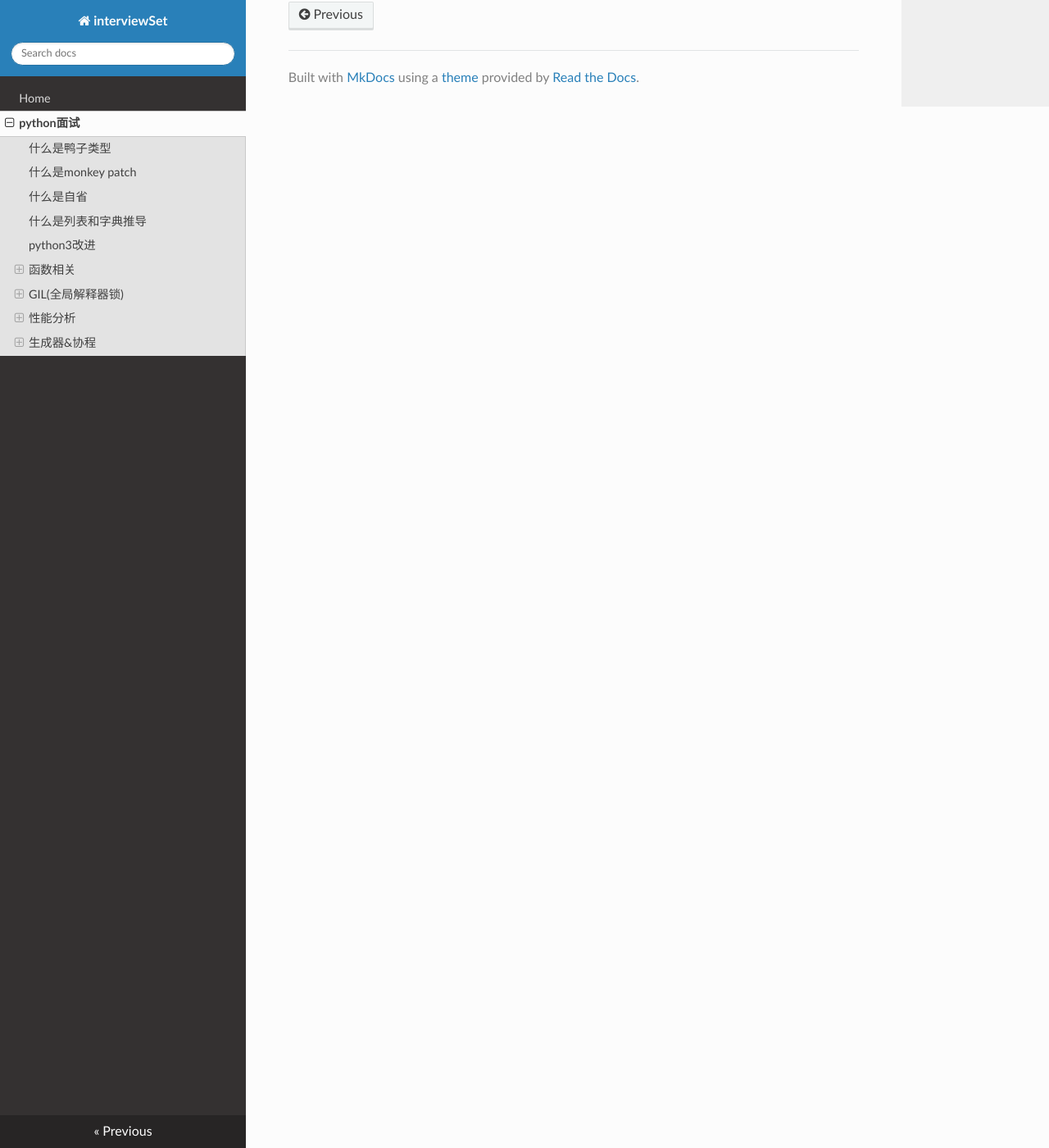
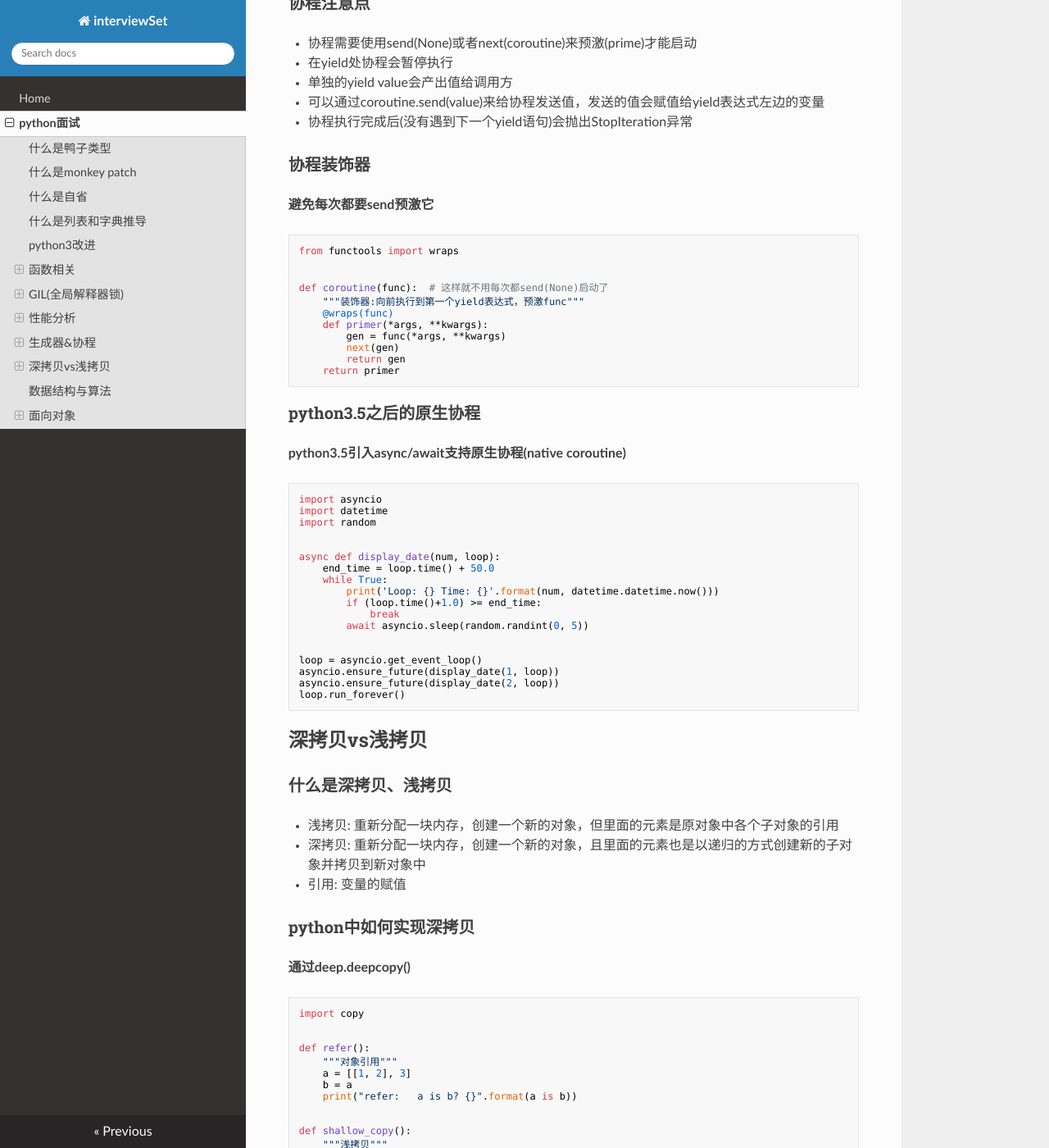
Before and after one commit to cpmango/interview, an MkDocs documentation site: the page built from docs/python面试.md, in a window 1280 px wide and 1400 px high, scrolled down 7198 px. Shown: the whole window at 82% size. Built offline with MkDocs 1.6.1, drawn with Linux system fonts in a browser that asks for light colours; nearby versions of some CDN libraries; some of the changed text lies outside the part shown.

Commit message:
修改python面试题库

````diff
--- a/docs/python面试.md
+++ b/docs/python面试.md
@@ -296,7 +296,6 @@ print(next(gen))  # 'world'
 ```
 
 ### 基于生成器的协程
-
 **python3之前没有原生协程，只有基于生成器的协程**
 
 - pep342增强生成器功能
@@ -314,6 +313,156 @@ c = coro()
 print(next(c))
 # 再次调用send发送值,此时hello变量赋值为'world',然后yield产出hello变量的值'world'
 print(c.send('world'))
-print(c.send('end'))
 # 之后协程结束，后续再send值会抛出异常StopIteration
 ```
+
+### 协程注意点
+- 协程需要使用send(None)或者next(coroutine)来预激(prime)才能启动
+- 在yield处协程会暂停执行
+- 单独的yield value会产出值给调用方
+- 可以通过coroutine.send(value)来给协程发送值，发送的值会赋值给yield表达式左边的变量
+- 协程执行完成后(没有遇到下一个yield语句)会抛出StopIteration异常
+
+### 协程装饰器
+**避免每次都要send预激它**
+```python
+from functools import wraps
+
+
+def coroutine(func):  # 这样就不用每次都send(None)启动了
+    """装饰器:向前执行到第一个yield表达式，预激func"""
+    @wraps(func)
+    def primer(*args, **kwargs):
+        gen = func(*args, **kwargs)
+        next(gen)
+        return gen
+    return primer
+```
+
+### python3.5之后的原生协程
+**python3.5引入async/await支持原生协程(native coroutine)**
+```python
+import asyncio
+import datetime
+import random
+
+
+async def display_date(num, loop):
+    end_time = loop.time() + 50.0
+    while True:
+        print('Loop: {} Time: {}'.format(num, datetime.datetime.now()))
+        if (loop.time()+1.0) >= end_time:
+            break
+        await asyncio.sleep(random.randint(0, 5))
+
+
+loop = asyncio.get_event_loop()
+asyncio.ensure_future(display_date(1, loop))
+asyncio.ensure_future(display_date(2, loop))
+loop.run_forever()
+```
+
+
+## 深拷贝vs浅拷贝
+
+### 什么是深拷贝、浅拷贝
+- 浅拷贝: 重新分配一块内存，创建一个新的对象，但里面的元素是原对象中各个子对象的引用
+- 深拷贝: 重新分配一块内存，创建一个新的对象，且里面的元素也是以递归的方式创建新的子对象并拷贝到新对象中
+- 引用:   变量的赋值
+
+### python中如何实现深拷贝
+**通过deep.deepcopy()**
+
+```python
+import copy
+
+
+def refer():
+    """对象引用"""
+    a = [[1, 2], 3]
+    b = a
+    print("refer:   a is b? {}".format(a is b))
+
+
+def shallow_copy():
+    """浅拷贝"""
+    a = [[1, 2], 3]
+    b = copy.copy(a)
+    print("shallow: a is b? {}".format(a is b))
+    print("shallow: a[0] is b[0]? {}".format(a[0] is b[0]))
+    b[0].append(0)
+    print("shallow: a={}, b={}".format(a, b))
+
+
+def deep_copy():
+    """深拷贝"""
+    a = [[1, 2], 3]
+    b = copy.deepcopy(a)
+    print("deep:    a is b? {}".format(a is b))
+    print("deep:    a[0] is b[0]? {}".format(a[0] is b[0]))
+    b[0].append(0)
+    print("deep:    a={}, b={}".format(a, b))
+
+
+refer()
+shallow_copy()
+deep_copy()
+```
+![](img/2023-04-03_14-36.jpg)
+
+### python中如何正确初始化一个二维数组
+
+***方式二实际上并不是创建了一个新的二维数组，而是创建了三个指向array的引用***
+```python
+# 方式一: 列表推导式方式
+n, m = 3, 4
+a = [[0 for _ in range(m)] for i in range(n)]
+print(a)
+a[0][0] = 1
+print(a)
+for i in range(n):
+    print("第{}个元素的地址是: {}".format(i, id(a[i])))
+print()
+
+
+# 方式二
+array = [0 for _ in range(m)]
+matrix = [array] * n
+print(matrix)
+matrix[0][0] = 1
+print(matrix)
+for i in range(n):
+    print("第{}个元素的地址是: {}".format(i, id(matrix[i])))
+```
+![](img/2023-04-03_15-03.jpg)
+
+
+## 数据结构与算法
+pass
+
+
+## 面向对象
+
+### 组合与继承
+**优先使用组合而非继承**
+
+- 组合是使用其他的类实例作为自己的一个属性(Has-a关系)
+- 子类继承父类的属性和方法(Is-a关系)
+- 优先使用组合保持代码简单
+
+### 类变量和实例变量
+- 类变量由所有实例共享
+- 实例变量由实例单独享有，不同实例之间不影响
+- 当我们需要在一个类的不同实例之间共享变量的时候使用类变量
+
+### classmethod vs staticmethod
+- 都可以使用Class.method()的方式使用
+- classmethod第一个参数是cls,可以引用类变量
+- staticmethod使用起来和普通函数一样，只不过放在类里去组织
+
+### 元类
+**元类(Meta Class)是创建类的类**
+
+- 元类允许我们控制类的生成，比如修改类的属性等
+- 使用type来定义元类
+- 元类最常见的一个使用场景就是ORM框架
````
Also changed, not shown: docs/img/2023-04-03_14-36.jpg (added), docs/img/2023-04-03_15-03.jpg (added).
